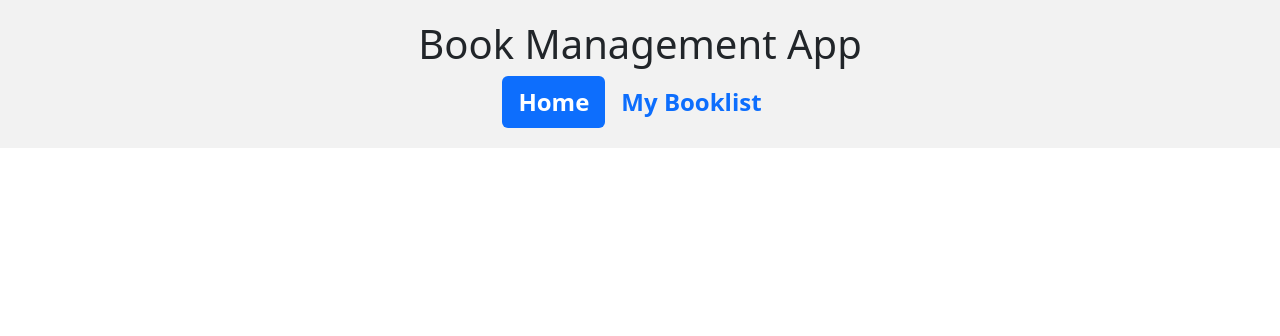
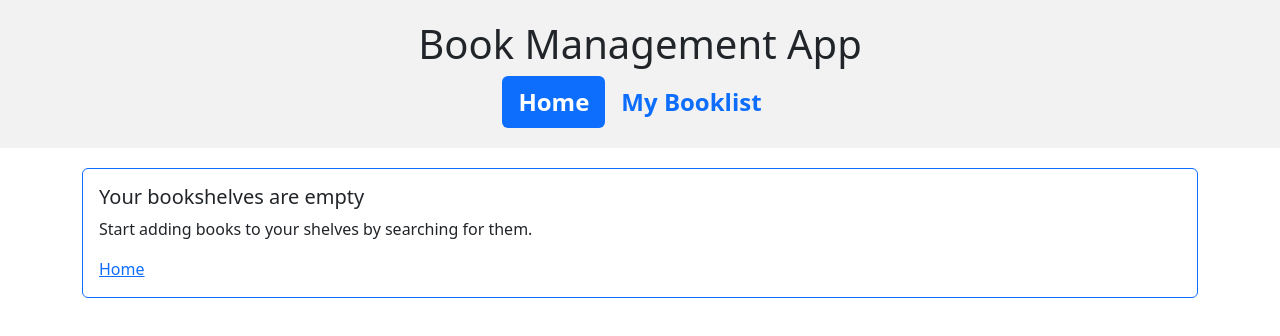
Before and after one commit to CurtesMalteser/adb_books, a React (Create React App) app in the folder frontend/: page /my-booklist in a window 1280 px wide. Shown: the top 336 px of the page. Built offline with nearby package versions, Linux system fonts and the light colour scheme; no server answers.

Commit message:
feat: Implement shelvesAreEmptySelector and MyBooklistEmpty
- Added shelvesAreEmptySelector to determine if all shelves are empty.
- Created MyBooklistEmpty component to display when shelves are empty.
- Fixed NYTimesBestSellers margins by wrapping content into a container.

```diff
--- a/frontend/src/features/bestseller/NYTimesBestsellers.tsx
+++ b/frontend/src/features/bestseller/NYTimesBestsellers.tsx
@@ -9,6 +9,7 @@ import {
 import Book from '../../components/books/Book';
 import BookShelf from '../../components/books/BookShelf';
 import { Status } from '../../constants/Status';
+import { Container } from 'react-bootstrap';
 
 const showBooks = (fiction: Book[], nonFiction: Book[]) => {
     return (
@@ -31,11 +32,11 @@ const NYTimesBestsellers = () => {
     }, [dispatch]);
 
     return (
-        <>
+        <Container style={{ marginTop: 20, marginBottom: 20, }}>
             <h2>NY Times Bestsellers</h2>
             {status === Status.LOADING && <h1>Loading...</h1>}
             {status === Status.IDLE && showBooks(fiction, nonFiction)}
-        </>
+        </Container>
     );
 };
 
--- a/frontend/src/features/booklist/MyBooklist.tsx
+++ b/frontend/src/features/booklist/MyBooklist.tsx
@@ -1,14 +1,49 @@
 import { useEffect } from 'react';
 import BooksList from '../../components/books/BooksList';
 import { useAppDispatch, useAppSelector } from '../../app/hooks';
-import { fetchBooklistAsync, shelvesSelector, statusSelector } from './myBooklistSlice';
+import {
+  fetchBooklistAsync,
+  Shelves,
+  shelvesAreEmptySelector,
+  shelvesSelector,
+  statusSelector,
+} from './myBooklistSlice';
 import { Status } from '../../constants/Status';
+import { Card, Container } from 'react-bootstrap';
+import { Link } from 'react-router-dom';
+import ROUTES from '../../constants/Routes';
+
+const MyBooklistContent: React.FC<Shelves> = ({ read, wantToRead, currentlyReading }) => {
+  return (
+    <BooksList
+      readBooks={read}
+      wantToRead={wantToRead}
+      currentlyReading={currentlyReading} />
+  )
+}
+
+const MyBooklistEmpty: React.FC = () => {
+  return (
+    <Container style={{ marginTop: 20, marginBottom: 20, }}>
+      <Card border="primary">
+        <Card.Body>
+          <Card.Title>Your bookshelves are empty</Card.Title>
+          <Card.Text>
+            Start adding books to your shelves by searching for them.
+          </Card.Text>
+          <Card.Link as={Link} to={ROUTES.HOME}>Home</Card.Link>
+        </Card.Body>
+      </Card>
+    </Container>
+  )
+}
 
 function MyBooklist() {
 
   const dispatch = useAppDispatch()
   const status = useAppSelector(statusSelector);
   const shelves = useAppSelector(shelvesSelector);
+  const shelvesAreEmpty = useAppSelector(shelvesAreEmptySelector);
 
   useEffect(() => {
     dispatch(fetchBooklistAsync())
@@ -18,10 +53,7 @@ function MyBooklist() {
   return (
     <>
       {status === Status.LOADING && <h1>Loading...</h1>}
-      {status === Status.IDLE && <BooksList
-        readBooks={shelves.read}
-        wantToRead={shelves.wantToRead}
-        currentlyReading={shelves.currentlyReading} />}
+      {status === Status.IDLE && (shelvesAreEmpty ? <MyBooklistEmpty /> : <MyBooklistContent {...shelves} />)}
       {status === Status.FAILED && <h1>Error...</h1>}
     </>
   );
--- a/frontend/src/features/booklist/myBooklistSlice.ts
+++ b/frontend/src/features/booklist/myBooklistSlice.ts
@@ -1,4 +1,4 @@
-import { createAsyncThunk, createSlice } from "@reduxjs/toolkit";
+import { createAsyncThunk, createSelector, createSlice } from "@reduxjs/toolkit";
 import Book from "../../components/books/Book";
 import {
     fetchReadBooklist,
@@ -10,7 +10,7 @@ import { RootState } from "../../app/store";
 import { Status } from "../../constants/Status";
 import { firstValueFrom, forkJoin, map } from "rxjs";
 
-interface Shelves {
+export interface Shelves {
     read: Book[];
     wantToRead: Book[];
     currentlyReading: Book[];
@@ -75,5 +75,13 @@ export const booklistSlice = createSlice({
 
 export const statusSelector = (state: RootState) => state.searchBooks.status;
 export const shelvesSelector = (state: RootState) => state.myBooklist.shelves;
+export const shelvesAreEmptySelector = createSelector(
+    (state: RootState) => [
+        state.myBooklist.shelves.read.length,
+        state.myBooklist.shelves.wantToRead.length,
+        state.myBooklist.shelves.currentlyReading.length
+    ],
+    (shelvesLengths) => shelvesLengths.every(length => length === 0)
+)
 
 export default booklistSlice.reducer;
--- a/frontend/src/features/shelves/BookSearch.tsx
+++ b/frontend/src/features/shelves/BookSearch.tsx
@@ -57,12 +57,6 @@ const BookSearch: React.FC<BookSearchProps> = ({ searchSubject, booksSelector, s
                 </Col>
             </Row>
             {(books?.length > 0) && <div style={{ marginTop: 20 }}>
-                {
-                    /*
-                    TODO make a BookUI or something similar and map only what the UI expects her
-                    -> BookShelfContext replace with slices as arg to query search/books and search/shelves
-                    */
-                }
                 <BookShelf title={`Search Results: ${books.length}`} books={books} />
             </div>}
         </Container>
```
